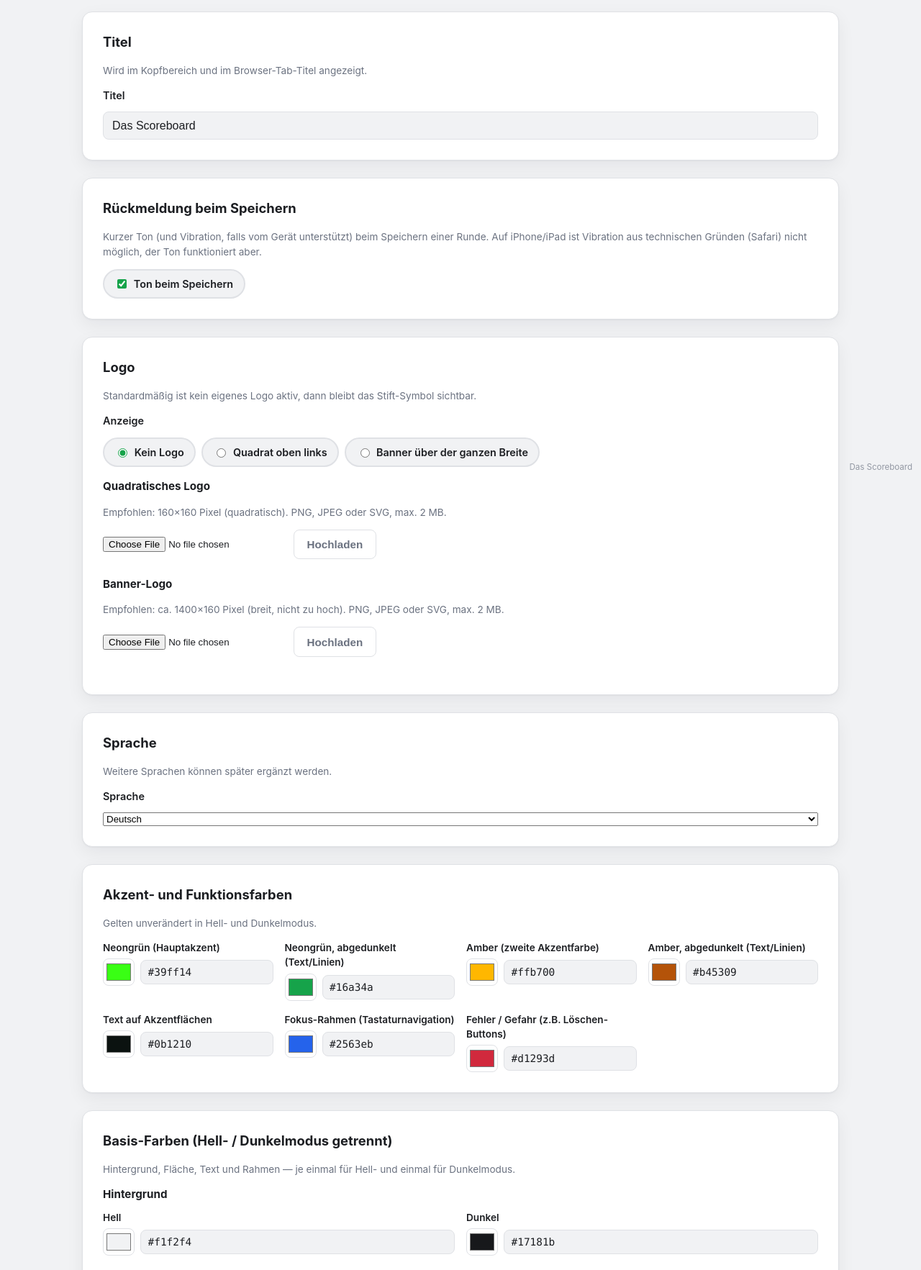
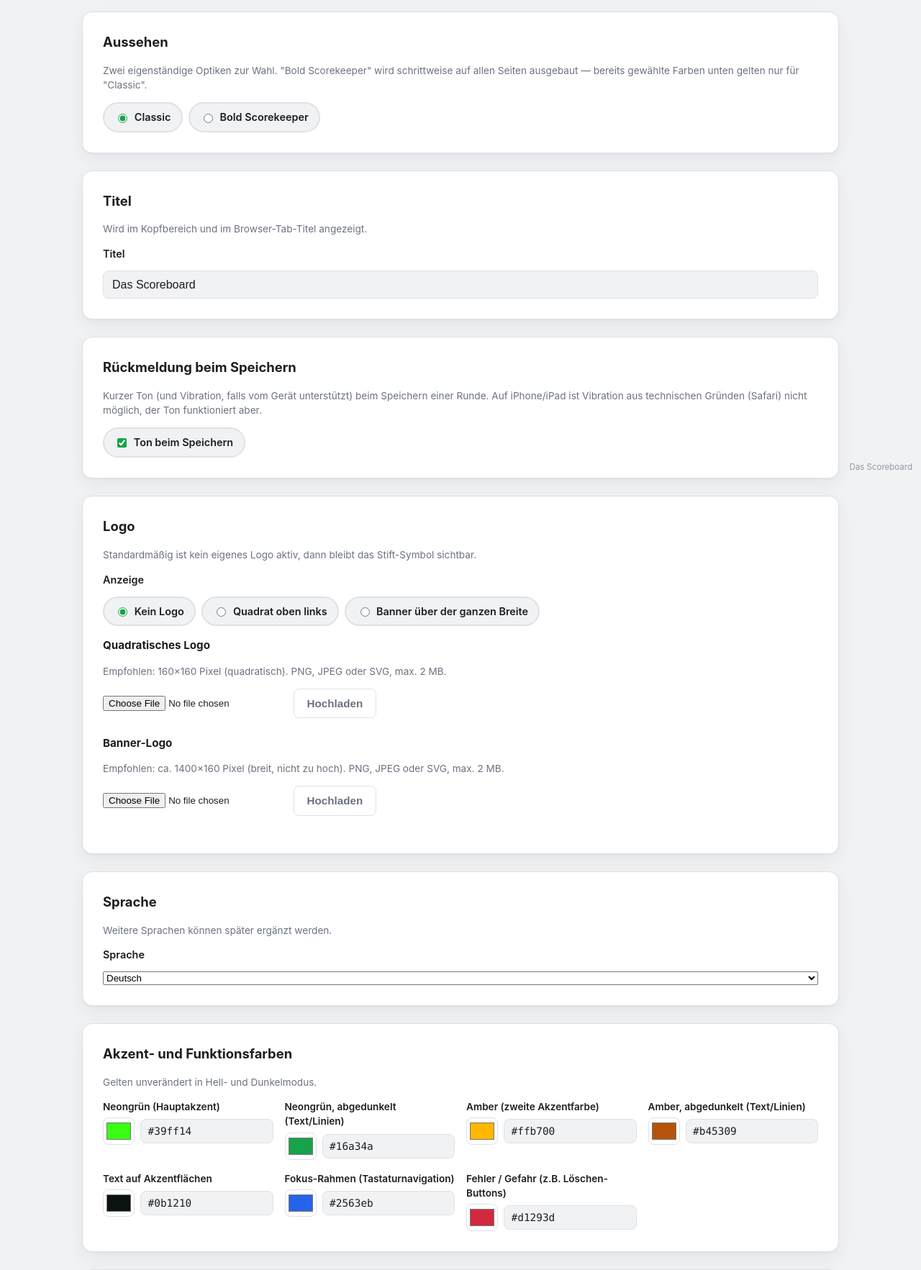
Before and after one commit to thx-2000/Das-Scoreboard, a PHP site: page /settings.html in a window 1280 px wide. Shown: the part 134-1899 px from the top of the page at 72% size. Run offline with PHP 8.4, Linux system fonts and the light colour scheme.

Commit message:
Theme-Infrastruktur: zweites Aussehen "Bold Scorekeeper"
Waehlbares zweites Theme neben "Classic" (Standard, unveraendert) in den
Einstellungen. Bold Scorekeeper nutzt eine fest vorgegebene, dunkle,
hochkontrastige Farb-Palette (Neon-Lime, Cyan/Purple, Orange/Rot fuer
RAGE/Warnungen) statt der individuell einstellbaren Classic-Farben.
Beide Themes teilen sich dieselbe HTML/JS-Struktur je Seite - das Theme
schaltet nur CSS-Tokens um, deshalb recolort sich die komplette bestehende
Seiten-Struktur bereits jetzt automatisch. Layout-/Bedienungs-Umbauten je
Seite folgen schrittweise in eigenen Releases.

```diff
--- a/i18n/de.json
+++ b/i18n/de.json
@@ -227,6 +227,12 @@
   "settings": {
     "heading": "Einstellungen",
     "subtitle": "Gilt für alle, die diese Seite nutzen (global gespeichert).",
+    "theme": {
+      "heading": "Aussehen",
+      "hint": "Zwei eigenständige Optiken zur Wahl. \"Bold Scorekeeper\" wird schrittweise auf allen Seiten ausgebaut — bereits gewählte Farben unten gelten nur für \"Classic\".",
+      "classic": "Classic",
+      "bold": "Bold Scorekeeper"
+    },
     "title": {
       "heading": "Titel",
       "hint": "Wird im Kopfbereich und im Browser-Tab-Titel angezeigt.",
--- a/i18n/en.json
+++ b/i18n/en.json
@@ -227,6 +227,12 @@
   "settings": {
     "heading": "Settings",
     "subtitle": "Applies to everyone using this app (stored globally).",
+    "theme": {
+      "heading": "Appearance",
+      "hint": "Two independent looks to choose from. \"Bold Scorekeeper\" is being rolled out across all pages step by step — the colors chosen below only apply to \"Classic\".",
+      "classic": "Classic",
+      "bold": "Bold Scorekeeper"
+    },
     "title": {
       "heading": "Title",
       "hint": "Shown in the header and in the browser tab title.",
--- a/includes/settings.php
+++ b/includes/settings.php
@@ -15,6 +15,13 @@ function default_settings(): array
         'language' => 'de',
         'app_title' => 'Das Scoreboard',
         'sound_enabled' => '1',
+
+        // 'classic' (Standard, heutiger Look) | 'bold' ("Bold Scorekeeper" -
+        // dunkles, hochkontrastiges zweites Aussehen). Bold nutzt eigene,
+        // feste Farb-Tokens (siehe css/style.css [data-theme-style="bold"])
+        // statt der unten stehenden individuell einstellbaren Farben - die
+        // gelten weiterhin ausschliesslich fuer Classic.
+        'theme_style' => 'classic',
 
         // 'none' (Standard) | 'square' | 'banner'. Die _ext-Werte ('' = kein
         // Logo hochgeladen, sonst 'png'/'jpg'/'svg') werden ausschliesslich
@@ -105,6 +112,10 @@ function save_settings(PDO $pdo, array $updates): void
             if (!in_array($value, ['0', '1'], true)) {
                 continue;
             }
+        } elseif ($key === 'theme_style') {
+            if (!in_array($value, ['classic', 'bold'], true)) {
+                continue;
+            }
         } elseif ($key === 'logo_square_ext' || $key === 'logo_banner_ext') {
             // Nur api/logo.php darf diese Werte setzen (direkter Upsert dort),
             // nicht das generische Settings-Formular.
--- a/js/settings.js
+++ b/js/settings.js
@@ -9,6 +9,20 @@ const themePairFields = document.getElementById('theme-pair-fields');
 const saveBtn = document.getElementById('save-settings-btn');
 const resetBtn = document.getElementById('reset-settings-btn');
 const statusEl = document.getElementById('settings-status');
+
+const singleColorsSection = document.getElementById('single-colors-section');
+const pairColorsSection = document.getElementById('pair-colors-section');
+
+function updateColorSectionsVisibility() {
+  const checked = document.querySelector('input[name="theme-style"]:checked');
+  const isBold = Boolean(checked) && checked.value === 'bold';
+  singleColorsSection.hidden = isBold;
+  pairColorsSection.hidden = isBold;
+}
+
+document.querySelectorAll('input[name="theme-style"]').forEach((input) => {
+  input.addEventListener('change', updateColorSectionsVisibility);
+});
 
 const logoStatusEl = document.getElementById('logo-status');
 const logoSlots = {
@@ -203,6 +217,10 @@ async function loadSettings() {
   currentSettings = data.settings;
   appTitleInput.value = data.settings.app_title || '';
   soundEnabledInput.checked = data.settings.sound_enabled !== '0';
+  document.querySelectorAll('input[name="theme-style"]').forEach((input) => {
+    input.checked = input.value === (data.settings.theme_style || 'classic');
+  });
+  updateColorSectionsVisibility();
   renderLanguages(data.settings, data.languages);
   renderColorFields(data.settings);
   renderLogoPreviews(data.settings);
@@ -210,11 +228,13 @@ async function loadSettings() {
 
 function collectFormValues() {
   const logoModeInput = document.querySelector('input[name="logo-mode"]:checked');
+  const themeStyleInput = document.querySelector('input[name="theme-style"]:checked');
   const values = {
     language: languageSelect.value,
     app_title: appTitleInput.value.trim(),
     sound_enabled: soundEnabledInput.checked ? '1' : '0',
     logo_mode: logoModeInput ? logoModeInput.value : 'none',
+    theme_style: themeStyleInput ? themeStyleInput.value : 'classic',
   };
   document.querySelectorAll('.color-field__hex').forEach((input) => {
     values[input.dataset.settingKey] = input.value;
@@ -256,6 +276,10 @@ resetBtn.addEventListener('click', async () => {
   currentSettings = data.settings;
   appTitleInput.value = data.settings.app_title || '';
   soundEnabledInput.checked = data.settings.sound_enabled !== '0';
+  document.querySelectorAll('input[name="theme-style"]').forEach((input) => {
+    input.checked = input.value === (data.settings.theme_style || 'classic');
+  });
+  updateColorSectionsVisibility();
   renderLanguages(data.settings, data.languages);
   renderColorFields(data.settings);
   renderLogoPreviews(data.settings);
--- a/js/theme.js
+++ b/js/theme.js
@@ -73,9 +73,19 @@ window.scoreboardThemeReady = (async function applyTheme() {
 
   applyLogo(settings);
 
+  // "Bold Scorekeeper" ist ein zweites, komplett eigenstaendiges Aussehen mit
+  // fest vorgegebenen Farb-Tokens (siehe css/style.css
+  // [data-theme-style="bold"]) - die hier folgende individuelle Hell/Dunkel-
+  // Farbanwendung gilt bewusst nur fuer "classic", sonst wuerden Inline-
+  // Styles (hoehere Spezifitaet als CSS-Selektoren) die Bold-Tokens
+  // ueberschreiben.
+  const themeStyle = settings.theme_style === 'bold' ? 'bold' : 'classic';
+  root.dataset.themeStyle = themeStyle;
+
+  if (themeStyle === 'classic') {
     const media = window.matchMedia('(prefers-color-scheme: dark)');
 
-  function apply() {
+    const apply = () => {
       const suffix = media.matches ? '_dark' : '_light';
       Object.entries(themePairs).forEach(([key, cssVar]) => {
         const value = settings[key + suffix];
@@ -85,10 +95,11 @@ window.scoreboardThemeReady = (async function applyTheme() {
         const value = settings[key];
         if (value) root.style.setProperty(cssVar, value);
       });
-  }
+    };
 
     apply();
     media.addEventListener('change', apply);
+  }
 
   window.__scoreboardSettings = settings;
   return settings;
--- a/settings.html
+++ b/settings.html
@@ -43,6 +43,21 @@
 
   <main id="main">
     <section class="card">
+      <h2 data-i18n="settings.theme.heading">Aussehen</h2>
+      <p class="hint-text" data-i18n="settings.theme.hint">Zwei eigenständige Optiken zur Wahl. "Bold Scorekeeper" wird schrittweise auf allen Seiten ausgebaut — bereits gewählte Farben unten gelten nur für "Classic".</p>
+      <div class="player-picker">
+        <label class="player-chip">
+          <input type="radio" name="theme-style" value="classic" checked>
+          <span data-i18n="settings.theme.classic">Classic</span>
+        </label>
+        <label class="player-chip">
+          <input type="radio" name="theme-style" value="bold">
+          <span data-i18n="settings.theme.bold">Bold Scorekeeper</span>
+        </label>
+      </div>
+    </section>
+
+    <section class="card section-spacing">
       <h2 data-i18n="settings.title.heading">Titel</h2>
       <p class="hint-text" data-i18n="settings.title.hint">Wird im Kopfbereich und im Browser-Tab-Titel angezeigt.</p>
       <form id="title-form" class="form">
@@ -116,13 +131,13 @@
       </form>
     </section>
 
-    <section class="card section-spacing">
+    <section class="card section-spacing" id="single-colors-section">
       <h2 data-i18n="settings.colors.single.heading">Akzent- und Funktionsfarben</h2>
       <p class="hint-text" data-i18n="settings.colors.single.hint">Gelten unverändert in Hell- und Dunkelmodus.</p>
       <div class="color-field-grid" id="single-color-fields"></div>
     </section>
 
-    <section class="card section-spacing">
+    <section class="card section-spacing" id="pair-colors-section">
       <h2 data-i18n="settings.colors.pairs.heading">Basis-Farben (Hell- / Dunkelmodus getrennt)</h2>
       <p class="hint-text" data-i18n="settings.colors.pairs.hint">Hintergrund, Fläche, Text und Rahmen — je einmal für Hell- und einmal für Dunkelmodus.</p>
       <div id="theme-pair-fields"></div>
```
Also changed, not shown: css/style.css (+64 -0 lines), README.md, 1 other file. Lines whose indentation alone changed are shown as unchanged.
